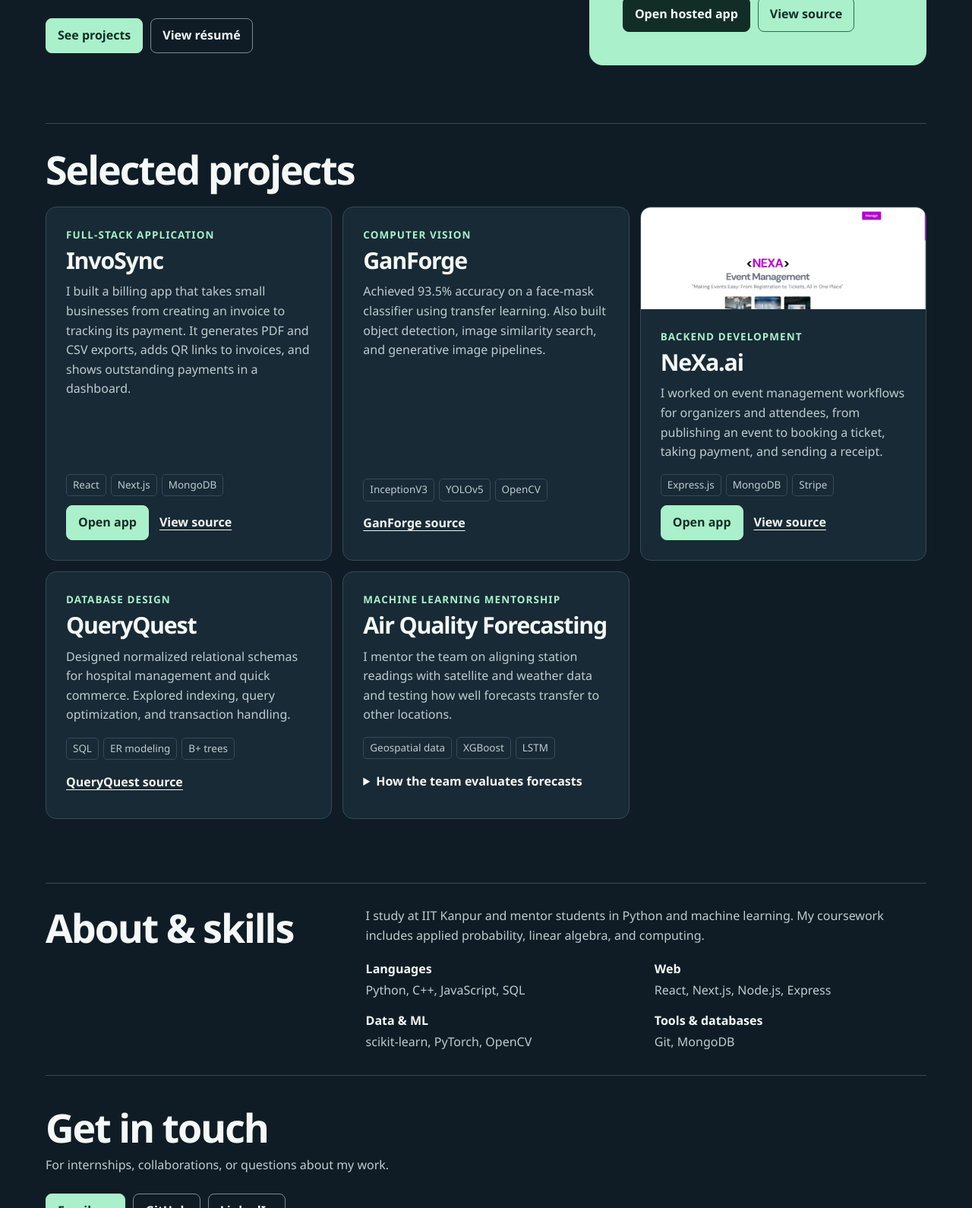
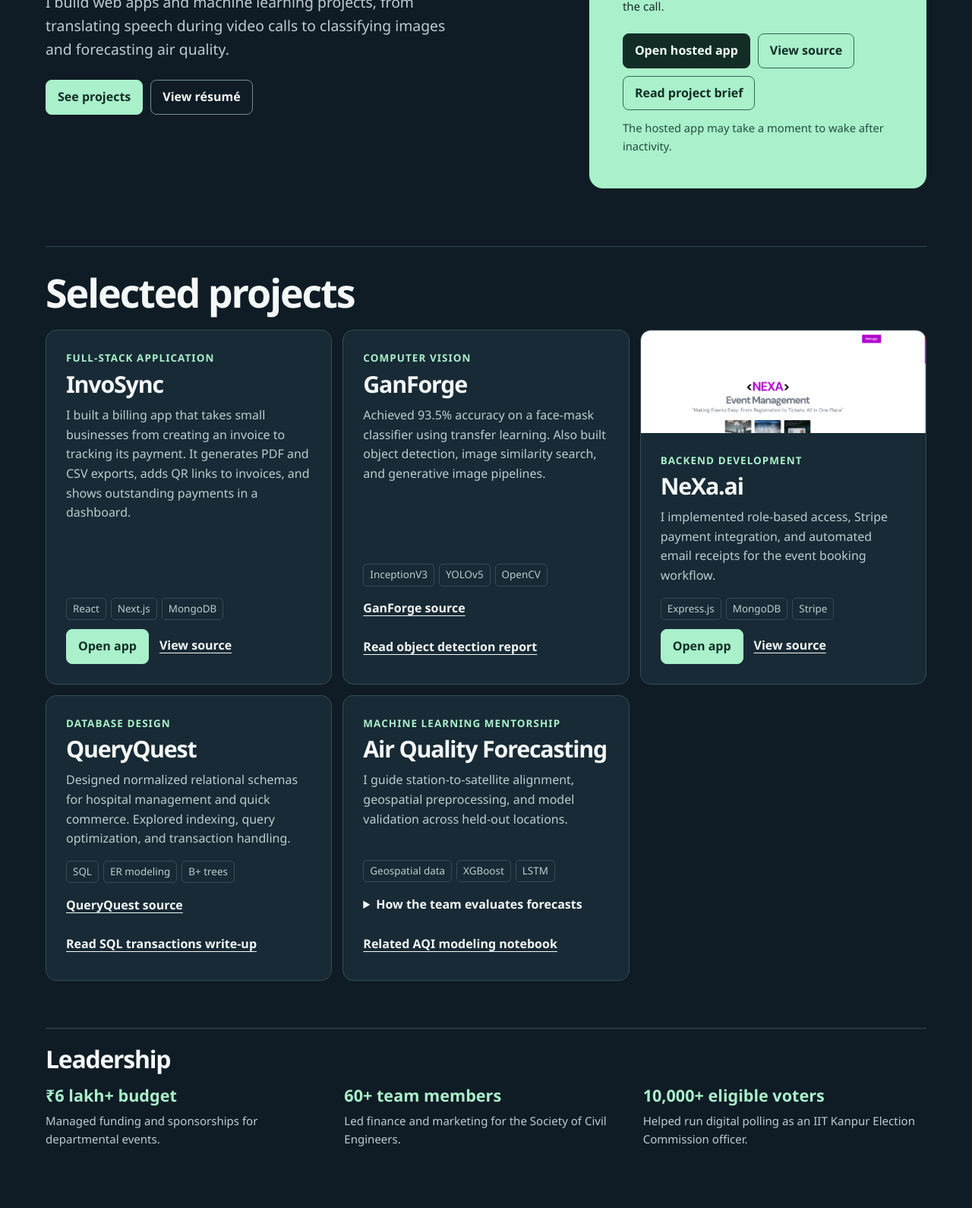
Before and after one commit to Gewissen65/portfolio, a plain HTML site: page index.html in a window 1280 px wide. Shown: the part 596-2186 px from the top of the page at 76% size. Drawn offline with Linux system fonts and the light colour scheme.

Commit message:
Show leadership impact, project evidence and an updated resume

```diff
--- a/index.html
+++ b/index.html
@@ -12,7 +12,14 @@
 <meta property="og:url" content="https://gewissen65.github.io/portfolio/">
 <meta property="og:title" content="Kartikey Agarwal | Software, Data &amp; ML">
 <meta property="og:description" content="Selected software, machine learning, and data projects by Kartikey Agarwal at IIT Kanpur.">
-<meta name="twitter:card" content="summary">
+<meta property="og:image" content="https://gewissen65.github.io/portfolio/assets/share-preview.png">
+<meta property="og:image:type" content="image/png">
+<meta property="og:image:width" content="1200">
+<meta property="og:image:height" content="630">
+<meta property="og:image:alt" content="Kartikey Agarwal at IIT Kanpur. Software, data, and machine learning.">
+<meta name="twitter:card" content="summary_large_image">
+<meta name="twitter:image" content="https://gewissen65.github.io/portfolio/assets/share-preview.png">
+<meta name="twitter:image:alt" content="Kartikey Agarwal at IIT Kanpur. Software, data, and machine learning.">
 <meta name="twitter:title" content="Kartikey Agarwal | Software, Data &amp; ML">
 <meta name="twitter:description" content="Explore ConvoVerse, InvoSync, and other selected projects.">
 <style>
@@ -68,6 +75,14 @@ header { border-bottom: 1px solid var(--line) }
 .feature .button.primary { background: var(--on-mint); color: #f3fff9; border-color: var(--on-mint) }
 .feature .button.primary:hover { background: #214f3e }
 .feature a:focus-visible { outline-color: var(--on-mint) }
+.feature .availability { font-size: .92rem; color: #214f3e }
+.feature .text-link, .feature .text-link:hover { color: var(--on-mint) }
+.leadership { margin-top: clamp(34px, 6vw, 62px); padding: 23px 0; border-top: 1px solid var(--line) }
+.leadership h2 { font-size: clamp(1.5rem, 3vw, 2rem) }
+.leadership dl { display: grid; grid-template-columns: repeat(3, minmax(0, 1fr)); gap: 12px 20px; margin: 14px 0 0 }
+.leadership dt { color: var(--mint); font-weight: 750; font-size: clamp(1rem, 2.4vw, 1.35rem) }
+.leadership dd { margin: 3px 0 0; color: var(--muted); font-size: .94rem }
+@media (max-width: 510px) { .leadership dl { grid-template-columns: 1fr } }
 .work { border-top: 1px solid var(--line); padding-top: 32px }
 .grid { display: grid; grid-template-columns: repeat(3,minmax(0,1fr)); gap: 14px; margin-top: 22px }
 .project { display: flex; flex-direction: column; min-width: 0; overflow: hidden; border: 1px solid var(--line); border-radius: 14px; background: var(--surface) }
@@ -125,23 +140,35 @@ footer { border-top: 1px solid var(--line); padding: 15px 0; font-size: .9rem; c
 <p class="kind">Video meetings with live translation</p>
 <h2 id="convoverse-title">ConvoVerse</h2>
 <p>Participants choose the language they hear. Translated captions appear first, followed by synthesized speech.</p>
-<dl><div><dt>10 languages</dt><dd>Each listener chooses their own.</dd></div><div><dt>WebRTC + FastAPI</dt><dd>Browser calls and real-time updates.</dd></div></dl>
-<div class="actions"><a class="button primary" href="https://convoverse-ee0u.onrender.com/">Open hosted app</a><a class="button" href="https://github.com/Gewissen65/ConvoVerse">View source</a></div>
+<dl>
+<div><dt>10 languages</dt><dd>Each listener selects their own output language.</dd></div>
+<div><dt>Translation pipeline</dt><dd>Gnani Prisma transcribes, Groq translates, and Gnani Timbre synthesizes speech. WebRTC carries the call.</dd></div>
+</dl>
+<div class="actions"><a class="button primary" href="https://convoverse-ee0u.onrender.com/">Open hosted app</a><a class="button" href="https://github.com/Gewissen65/ConvoVerse">View source</a><a class="button" href="https://github.com/Gewissen65/ConvoVerse/blob/main/ConvoVerse-Solution-Pitch.pdf">Read project brief</a></div>
+<p class="availability">The hosted app may take a moment to wake after inactivity.</p>
 </article>
 </section>
 <section class="work" id="work" aria-labelledby="work-title">
 <h2 id="work-title">Selected projects</h2>
 <div class="grid">
 <article class="project"><div class="project-body"><p class="kind">Full-stack application</p><h3>InvoSync</h3><p class="description">I built a billing app that takes small businesses from creating an invoice to tracking its payment. It generates PDF and CSV exports, adds QR links to invoices, and shows outstanding payments in a dashboard.</p><ul class="tags"><li>React</li><li>Next.js</li><li>MongoDB</li></ul><div class="project-links"><a class="button primary" href="https://client-navy-rho.vercel.app/" aria-label="Open InvoSync app">Open app</a><a class="text-link" href="https://github.com/Gewissen65/InvoSync" aria-label="View InvoSync source">View source</a></div></div></article>
-<article class="project"><div class="project-body"><p class="kind">Computer vision</p><h3>GanForge</h3><p class="description">Achieved 93.5% accuracy on a face-mask classifier using transfer learning. Also built object detection, image similarity search, and generative image pipelines.</p><ul class="tags"><li>InceptionV3</li><li>YOLOv5</li><li>OpenCV</li></ul><a class="text-link" href="https://github.com/Gewissen65/GanForge">GanForge source</a></div></article>
-<article class="project"><figure class="project-shot"><img src="assets/nexa-landing.png" alt="Screenshot of the NeXa.ai event platform landing page" width="1732" height="882" loading="lazy" decoding="async"></figure><div class="project-body"><p class="kind">Backend development</p><h3>NeXa.ai</h3><p class="description">I worked on event management workflows for organizers and attendees, from publishing an event to booking a ticket, taking payment, and sending a receipt.</p><ul class="tags"><li>Express.js</li><li>MongoDB</li><li>Stripe</li></ul><div class="project-links"><a class="button primary" href="https://nexa-client-five.vercel.app/" aria-label="Open NeXa.ai app">Open app</a><a class="text-link" href="https://github.com/Gewissen65/NeXa.ai" aria-label="View NeXa.ai source">View source</a></div></div></article>
-<article class="project"><div class="project-body"><p class="kind">Database design</p><h3>QueryQuest</h3><p class="description">Designed normalized relational schemas for hospital management and quick commerce. Explored indexing, query optimization, and transaction handling.</p><ul class="tags"><li>SQL</li><li>ER modeling</li><li>B+ trees</li></ul><a class="text-link" href="https://github.com/Gewissen65/QueryQuest">QueryQuest source</a></div></article>
-<article class="project"><div class="project-body"><p class="kind">Machine learning mentorship</p><h3>Air Quality Forecasting</h3><p class="description">I mentor the team on aligning station readings with satellite and weather data and testing how well forecasts transfer to other locations.</p><ul class="tags"><li>Geospatial data</li><li>XGBoost</li><li>LSTM</li></ul><details><summary>How the team evaluates forecasts</summary><p>The team compares models on held-out locations and tracks MAE, RMSE, and R². The dashboard is designed to show forecasts and pollution hotspots for cities outside the training set.</p></details></div></article>
+<article class="project"><div class="project-body"><p class="kind">Computer vision</p><h3>GanForge</h3><p class="description">Achieved 93.5% accuracy on a face-mask classifier using transfer learning. Also built object detection, image similarity search, and generative image pipelines.</p><ul class="tags"><li>InceptionV3</li><li>YOLOv5</li><li>OpenCV</li></ul><a class="text-link" href="https://github.com/Gewissen65/GanForge">GanForge source</a><a class="text-link" href="https://github.com/Gewissen65/GanForge/blob/main/Mideval/Kartikey%20Agarwal_240528_Mideval.pdf">Read object detection report</a></div></article>
+<article class="project"><figure class="project-shot"><img src="assets/nexa-landing.png" alt="Screenshot of the NeXa.ai event platform landing page" width="1732" height="882" loading="lazy" decoding="async"></figure><div class="project-body"><p class="kind">Backend development</p><h3>NeXa.ai</h3><p class="description">I implemented role-based access, Stripe payment integration, and automated email receipts for the event booking workflow.</p><ul class="tags"><li>Express.js</li><li>MongoDB</li><li>Stripe</li></ul><div class="project-links"><a class="button primary" href="https://nexa-client-five.vercel.app/" aria-label="Open NeXa.ai app">Open app</a><a class="text-link" href="https://github.com/Gewissen65/NeXa.ai" aria-label="View NeXa.ai source">View source</a></div></div></article>
+<article class="project"><div class="project-body"><p class="kind">Database design</p><h3>QueryQuest</h3><p class="description">Designed normalized relational schemas for hospital management and quick commerce. Explored indexing, query optimization, and transaction handling.</p><ul class="tags"><li>SQL</li><li>ER modeling</li><li>B+ trees</li></ul><a class="text-link" href="https://github.com/Gewissen65/QueryQuest">QueryQuest source</a><a class="text-link" href="https://github.com/Gewissen65/QueryQuest/blob/main/Assignment%203/240528_KartikeyAgarwal%20%284%29.pdf">Read SQL transactions write-up</a></div></article>
+<article class="project"><div class="project-body"><p class="kind">Machine learning mentorship</p><h3>Air Quality Forecasting</h3><p class="description">I guide station-to-satellite alignment, geospatial preprocessing, and model validation across held-out locations.</p><ul class="tags"><li>Geospatial data</li><li>XGBoost</li><li>LSTM</li></ul><details><summary>How the team evaluates forecasts</summary><p>The team compares models on held-out locations and tracks MAE, RMSE, and R². The dashboard is designed to show forecasts and pollution hotspots for cities outside the training set.</p></details><a class="text-link" href="https://github.com/Gewissen65/PAN-India-Air-Quality-Forecasting/blob/main/air_final.ipynb">Related AQI modeling notebook</a></div></article>
 </div>
+</section>
+<section id="campus" class="leadership" aria-labelledby="leadership-title">
+<h2 id="leadership-title">Leadership</h2>
+<dl>
+<div><dt>₹6 lakh+ budget</dt><dd>Managed funding and sponsorships for departmental events.</dd></div>
+<div><dt>60+ team members</dt><dd>Led finance and marketing for the Society of Civil Engineers.</dd></div>
+<div><dt>10,000+ eligible voters</dt><dd>Helped run digital polling as an IIT Kanpur Election Commission officer.</dd></div>
+</dl>
 </section>
 <section id="about" class="about" aria-labelledby="about-title">
 <h2 id="about-title">About &amp; skills</h2>
-<div><p id="campus">I study at IIT Kanpur and mentor students in Python and machine learning. My coursework includes applied probability, linear algebra, and computing.</p>
+<div><p>I study at IIT Kanpur and mentor students in Python and machine learning. My coursework includes applied probability, linear algebra, and computing.</p>
 <dl class="skills">
 <div><dt>Languages</dt><dd>Python, C++, JavaScript, SQL</dd></div>
 <div><dt>Web</dt><dd>React, Next.js, Node.js, Express</dd></div>
@@ -150,7 +177,7 @@ footer { border-top: 1px solid var(--line); padding: 15px 0; font-size: .9rem; c
 </dl></div></section>
 <section class="contact" id="contact" aria-labelledby="contact-title">
 <h2 id="contact-title">Get in touch</h2><p>For internships, collaborations, or questions about my work.</p>
-<div class="actions"><a class="button primary" href="mailto:akartikey24@iitk.ac.in">Email me</a><a class="button" href="https://github.com/Gewissen65">GitHub</a><a class="button" href="https://www.linkedin.com/in/kartikey-agarwal-48769b31b/">LinkedIn</a></div>
+<div class="actions"><a class="button primary" href="mailto:akartikey24@iitk.ac.in">Email me</a><a class="button" href="resume.html">View résumé</a><a class="button" href="https://github.com/Gewissen65">GitHub</a><a class="button" href="https://www.linkedin.com/in/kartikey-agarwal-48769b31b/">LinkedIn</a></div>
 </section></main>
 <footer><div class="wrap">Kartikey Agarwal · IIT Kanpur</div></footer>
 </body></html>
```
Also changed, not shown: resume.html (+4 -4 lines), assets/share-preview.png (added).
